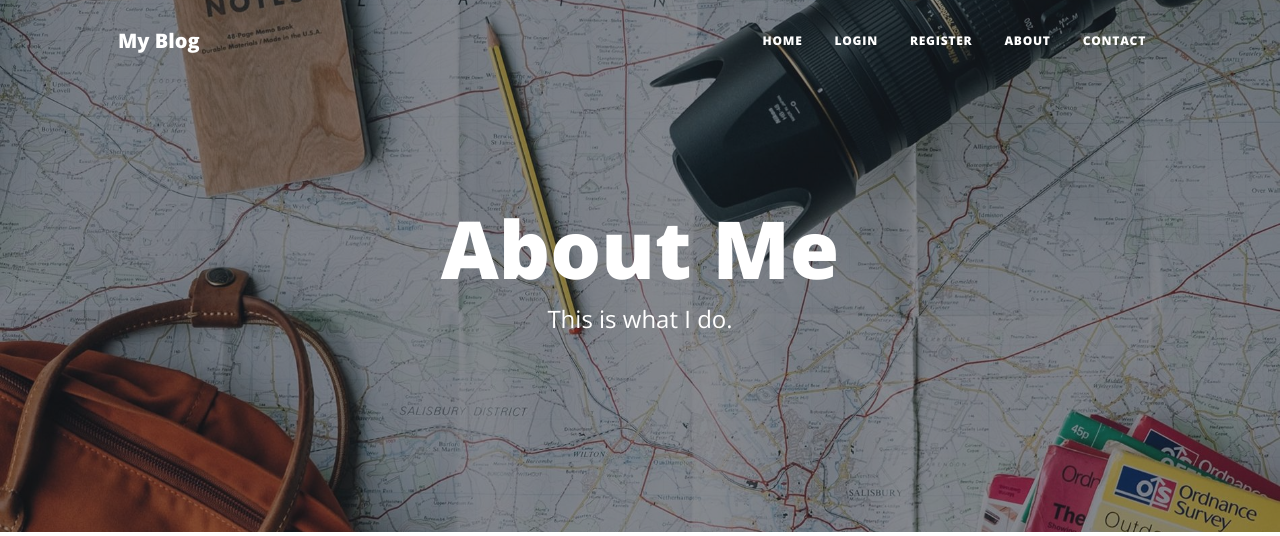
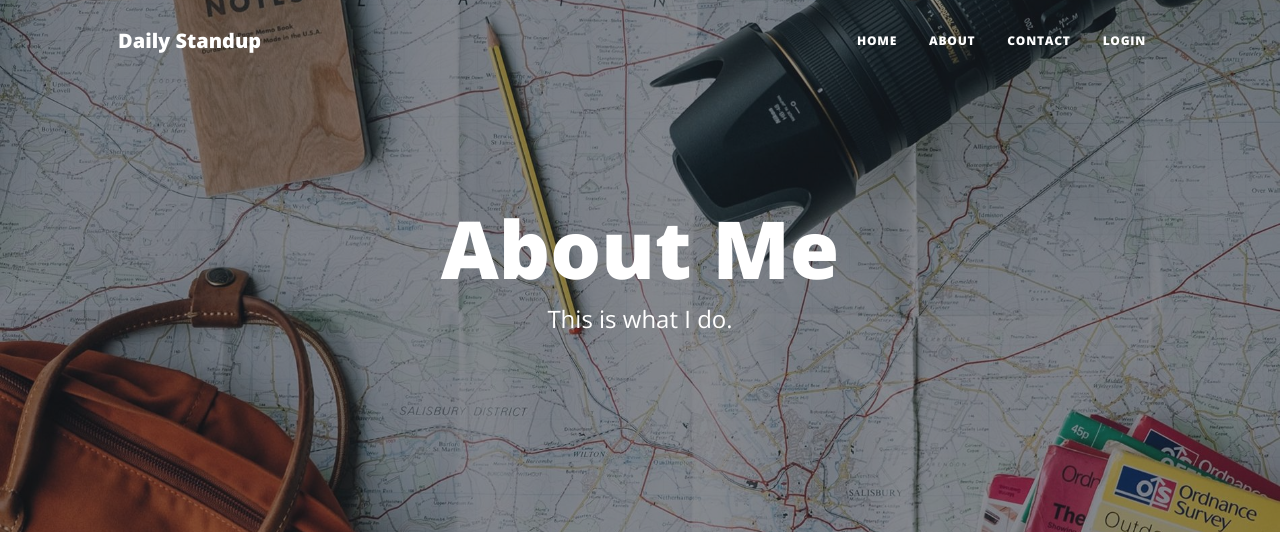
Before and after one commit to Tejpex/tejpex-blog, a Flask app: page /about in a window 1280 px wide. Shown: the top 536 px of the page. Run offline with Flask 3, Linux system fonts and the light colour scheme; some libraries are stand-ins or nearby versions.

Commit message:
Change title and nav-bar

```diff
--- a/templates/header.html
+++ b/templates/header.html
@@ -8,7 +8,7 @@
     />
     <meta name="description" content="" />
     <meta name="author" content="" />
-    <title>My Blog</title>
+    <title>Daily Standup by Tejpex</title>
     {% block styles %}
     <!-- Load Bootstrap-Flask CSS here -->
     {{ bootstrap.load_css() }}
@@ -44,7 +44,7 @@
     <!-- Navigation-->
     <nav class="navbar navbar-expand-lg navbar-light" id="mainNav">
       <div class="container px-4 px-lg-5">
-        <a class="navbar-brand" href="/">My Blog</a>
+        <a class="navbar-brand" href="/">Daily Standup</a>
         <button
           class="navbar-toggler"
           type="button"
@@ -66,30 +66,6 @@
                 >Home</a
               >
             </li>
-            {% if not current_user.is_authenticated: %}
-            <li class="nav-item">
-              <a
-                class="nav-link px-lg-3 py-3 py-lg-4"
-                href="{{ url_for('login') }}"
-                >Login</a
-              >
-            </li>
-            <li class="nav-item">
-              <a
-                class="nav-link px-lg-3 py-3 py-lg-4"
-                href="{{ url_for('register') }}"
-                >Register</a
-              >
-            </li>
-            {% else: %}
-            <li class="nav-item">
-              <a
-                class="nav-link px-lg-3 py-3 py-lg-4"
-                href="{{ url_for('logout') }}"
-                >Log Out</a
-              >
-            </li>
-            {% endif %}
             <li class="nav-item">
               <a
                 class="nav-link px-lg-3 py-3 py-lg-4"
@@ -104,6 +80,31 @@
                 >Contact</a
               >
             </li>
+            {% if not current_user.is_authenticated: %}
+            <li class="nav-item">
+              <a
+                class="nav-link px-lg-3 py-3 py-lg-4"
+                href="{{ url_for('login') }}"
+                >Login</a
+              >
+            </li>
+            <!-- Register-button (Not needed, right now)
+            <li class="nav-item">
+              <a
+                class="nav-link px-lg-3 py-3 py-lg-4"
+                href="{{ url_for('register') }}"
+                >Register</a
+              >
+            </li>-->
+            {% else: %}
+            <li class="nav-item">
+              <a
+                class="nav-link px-lg-3 py-3 py-lg-4"
+                href="{{ url_for('logout') }}"
+                >Log Out</a
+              >
+            </li>
+            {% endif %}
           </ul>
         </div>
       </div>
```
